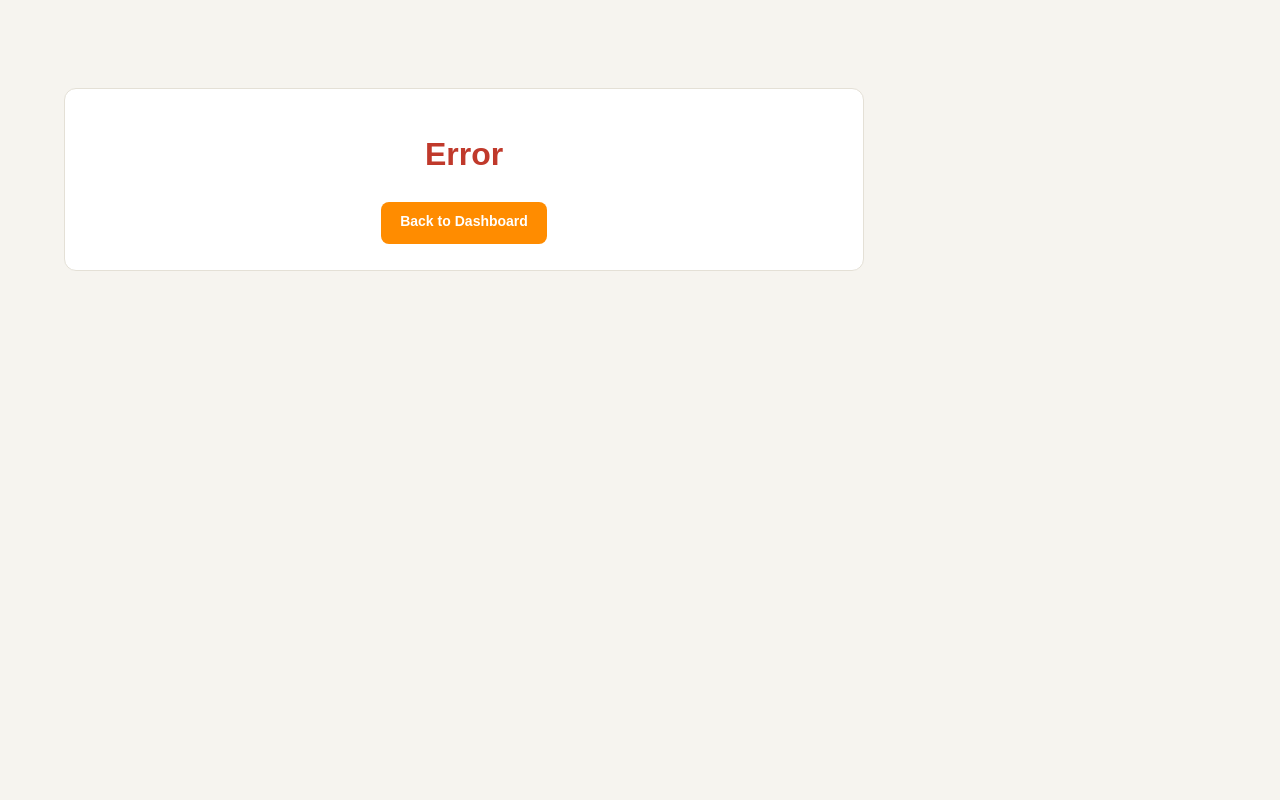
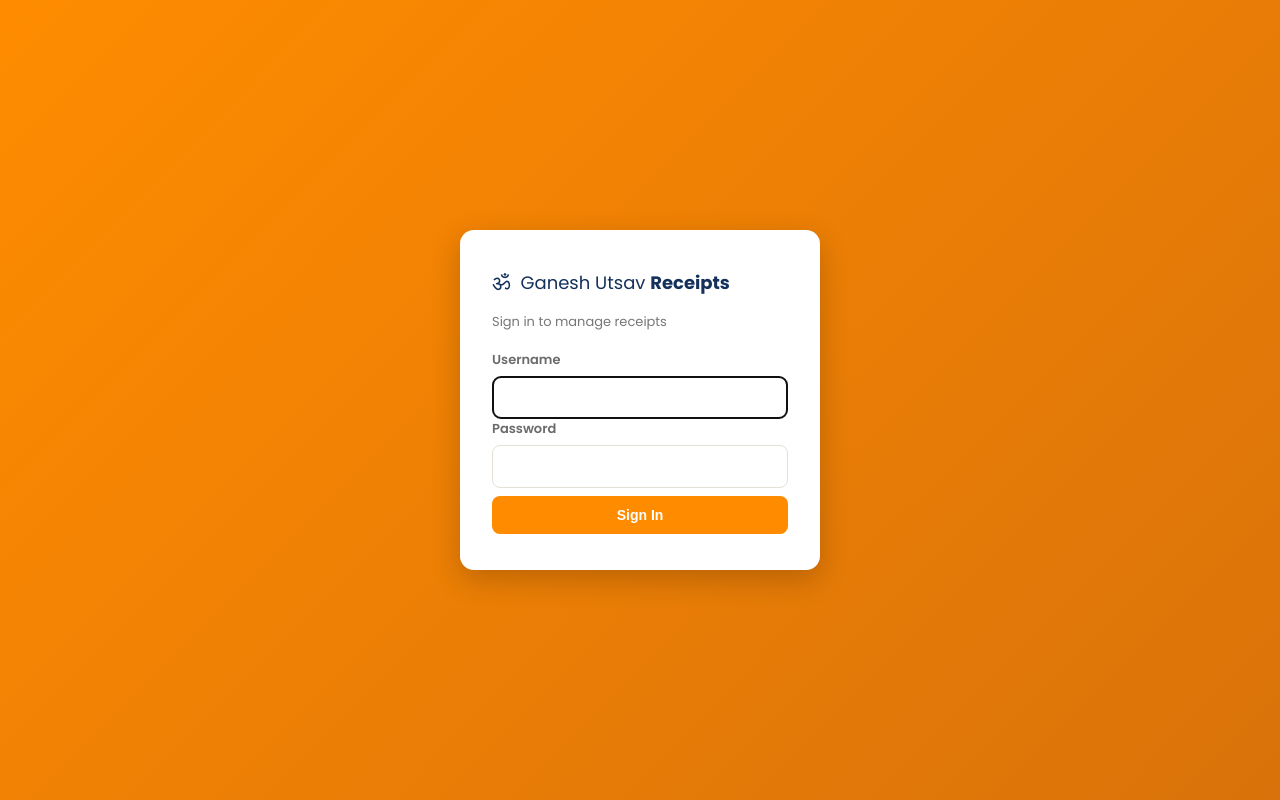
Before and after one commit to dikshitstark-cmd/ganesh, a Flask app: page /login in a window 1280 px wide. Run offline with Flask 3, Linux system fonts and the light colour scheme.

Commit message:
Update login.html

```diff
--- a/templates/login.html
+++ b/templates/login.html
@@ -2,16 +2,37 @@
 <html lang="en">
 <head>
 <meta charset="UTF-8">
-<title>Error {{ code }}</title>
+<meta name="viewport" content="width=device-width, initial-scale=1.0">
+<title>Login - Ganesh Utsav Receipts</title>
+<link href="https://fonts.googleapis.com/css2?family=Noto+Sans+Telugu:wght@400;600;700&family=Poppins:wght@400;500;600;700&display=swap" rel="stylesheet">
 <link rel="stylesheet" href="{{ url_for('static', filename='css/style.css') }}">
 </head>
 <body>
-<main class="page">
-  <div class="form-card" style="text-align:center; margin-top: 60px;">
-    <h1 style="color:#c0392b;">Error {{ code }}</h1>
-    <p>{{ message }}</p>
-    <a class="btn btn-primary" href="{{ url_for('dashboard') }}">Back to Dashboard</a>
+<div class="login-wrap">
+  <div class="login-card">
+    <div class="login-brand">
+      <span class="brand-om">ॐ</span>
+      <div>Ganesh Utsav <strong>Receipts</strong></div>
+    </div>
+    <p class="login-sub">Sign in to manage receipts</p>
+
+    {% if error %}
+      <div class="flash flash-error">{{ error }}</div>
+    {% endif %}
+
+    <form method="post">
+      <input type="hidden" name="next" value="{{ request.args.get('next', '') }}">
+      <div class="form-field">
+        <label>Username</label>
+        <input type="text" name="username" required autofocus>
+      </div>
+      <div class="form-field">
+        <label>Password</label>
+        <input type="password" name="password" required>
+      </div>
+      <button type="submit" class="btn btn-primary login-btn">Sign In</button>
+    </form>
   </div>
-</main>
+</div>
 </body>
 </html>
```
